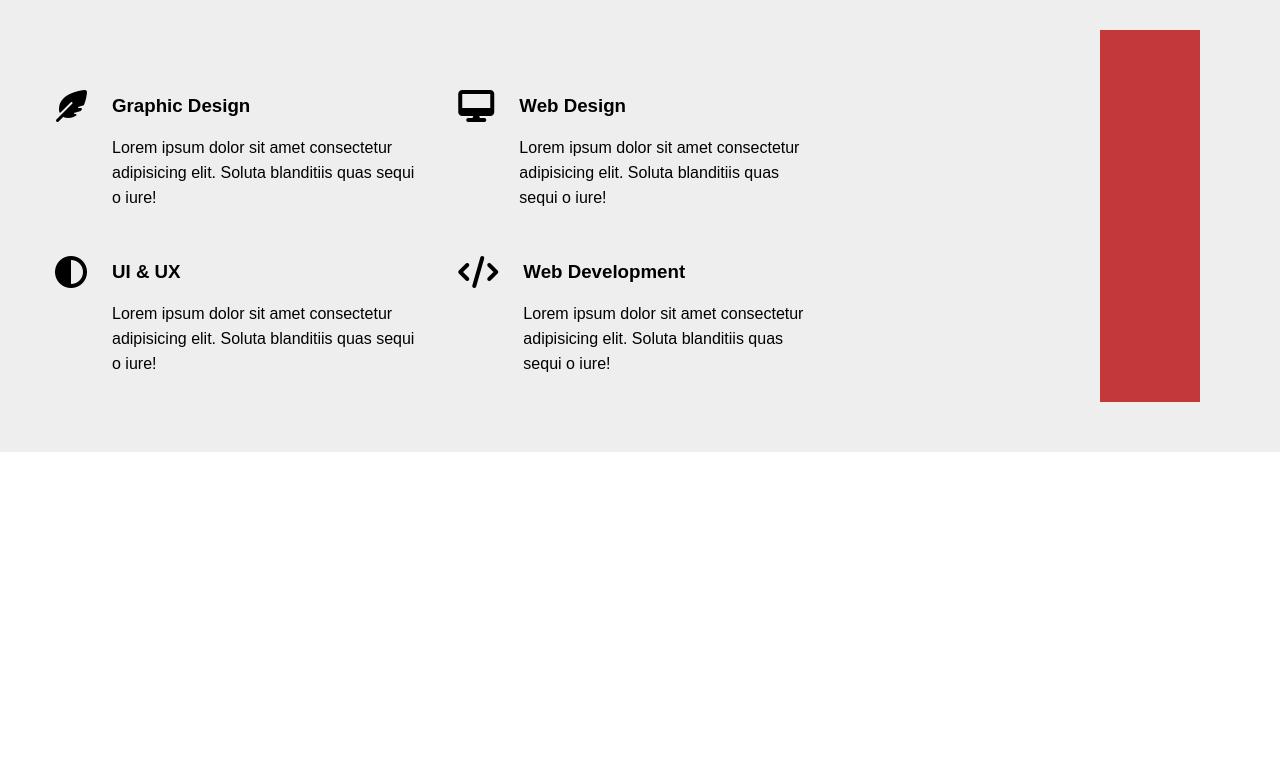
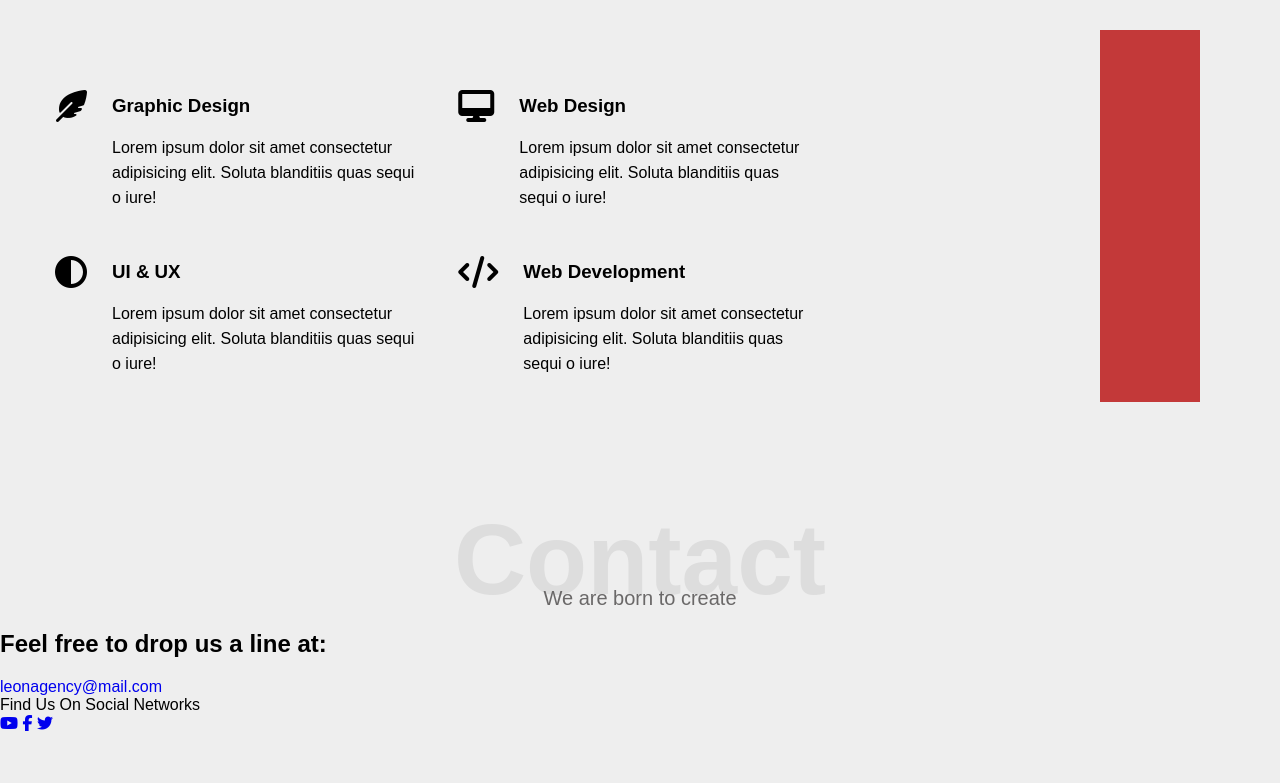
Before and after one commit to Amr-Oraby/Web-Project, a plain HTML site: page index.html in a window 1280 px wide. Shown: the part 968-1751 px from the top of the page. Before the commit the page ends 1420 px from the top, so only its background shows below. Drawn offline with Linux system fonts and the light colour scheme.

Commit message:
portfolio

```diff
--- a/index.html
+++ b/index.html
@@ -76,6 +76,27 @@
         </div>
     </div>
 
+    <div class="contact">
+        <div class="service">
+        <div class="special">
+            <h1>Contact</h1>
+            <p>We are born to create</p>
+        </div>
+        <h2 class="cta-text">Feel free to drop us a line at:</h2>
+
+        <a href="mailto:leonagency@mail.com" class="email-link">leonagency@mail.com</a>
+
+        <div class="social-area">
+            <span>Find Us On Social Networks</span>
+            <div class="social-icons">
+                <a href="#"><i class="fab fa-youtube"></i></a>
+                <a href="#"><i class="fab fa-facebook-f"></i></a>
+                <a href="#"><i class="fab fa-twitter"></i></a>
+            </div>
+        </div>
+
+    </div>
+
 </body>
 
 </html>
```
